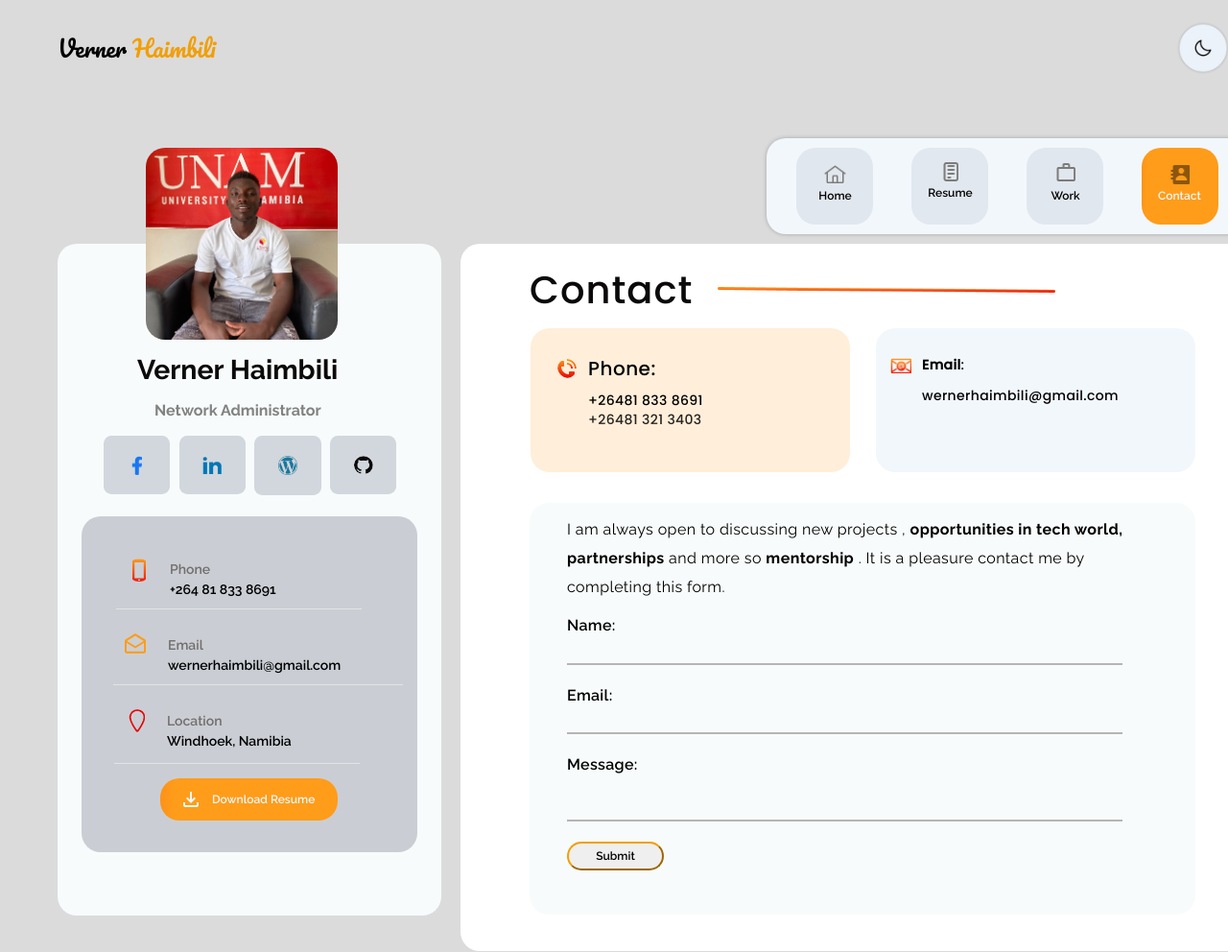
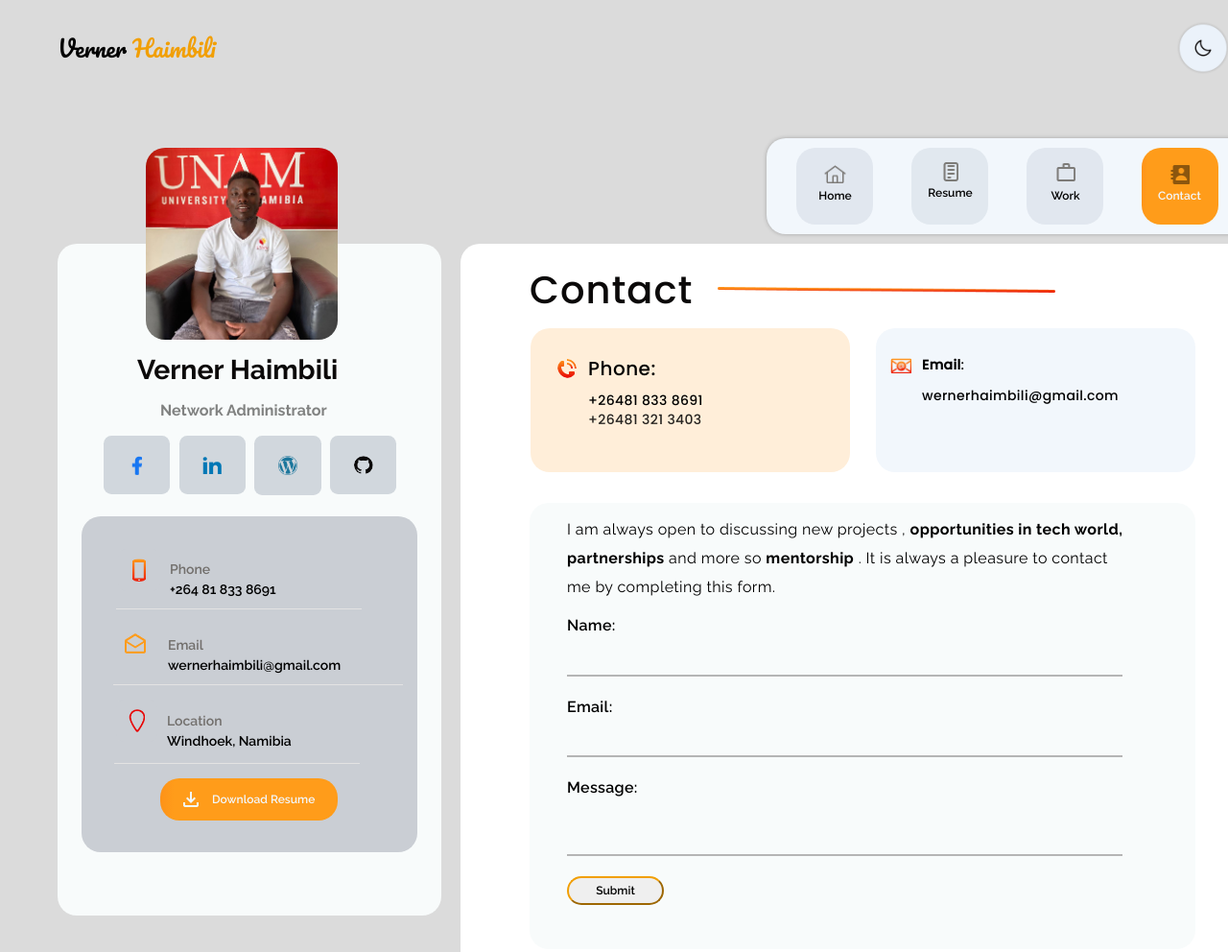
Before and after one commit to Verner-Haimbili/My-Resume, a plain HTML site: page contact-page.html in a window 1280 px wide. Shown: the top 992 px of the page at 96% size. Drawn offline with Linux system fonts and the light colour scheme.

Commit message:
Form input fields padding changed

```diff
--- a/contact-page.css
+++ b/contact-page.css
@@ -19,7 +19,6 @@ body {
     width: 134.50rem;
 }
 
-
 .contact-page-container {
     box-sizing: border-box;
     padding: 2.2rem 9.8rem 5rem 6rem;
@@ -31,7 +30,6 @@ body {
     flex-direction: column;
     box-shadow: 0 0.4rem 0.4rem rgba(0, 0, 0, 0.25);
     background-color: #dbdbdb;
-
 
     .header-section {
         margin: 0rem 0.2rem 6.6rem 0rem;
@@ -158,7 +156,7 @@ body {
             top: 25.4rem;
             overflow: hidden;
             font-size: 1.6rem;
-            margin-left: -23px;
+            margin-left: -17px;
             font-weight: 800;
             line-height: 2.5;
             color: rgba(10, 9, 8, 0.5);
@@ -224,7 +222,6 @@ body {
                 height: 1.9846rem;
                 object-fit: contain;
                 vertical-align: top;
-
             }
         }
     }
@@ -384,7 +381,6 @@ body {
                 height: 2.75rem;
                 position: relative;
                 flex-shrink: 0;
-
 
                 .email-2 {
                     width: 3.7rem;
@@ -731,7 +727,6 @@ body {
     white-space: nowrap;
 }
 
-
 .contact-main-section {
     align-items: center;
     background-color: #ffffff;
@@ -784,7 +779,6 @@ body {
         margin: 0rem 0rem 3.2rem 0.1rem;
         width: calc(100% - 0.1rem);
     }
-
 
     .phonenumber-style {
         text-decoration: none;
@@ -916,7 +910,6 @@ body {
         width: 28rem;
     }
 
-
     .contact-form {
         background-color: #f8fbfb;
         border-radius: 2rem;
@@ -969,7 +962,7 @@ body {
         resize: none;
         background-color: transparent;
         box-sizing: 0;
-        margin-top: -0.6rem;
+        margin-top: 0.60rem;
     }
 
     .submit-button {
--- a/contact-page.html
+++ b/contact-page.html
@@ -236,8 +236,8 @@
                                 <span class="contact-text-sub-4">and more so
                                 </span>
                                 <span class="contact-text-sub-5"><b>mentorship</b></span>
-                                <span class="contact-text-sub-6">. It is a
-                                    pleasure contact me by completing this form.</span>
+                                <span class="contact-text-sub-6">. It is always a
+                                    pleasure to contact me by completing this form.</span>
                             </p>
                             <div class="input-container">
                                 <div class="input-label">Name:</div>
--- a/resume-page.css
+++ b/resume-page.css
@@ -156,7 +156,7 @@ body {
       position: absolute;
       left: 12.4rem;
       top: 25.4rem;
-      margin-left: -23px;
+      margin-left: -17px;
       overflow: hidden;
       font-size: 1.6rem;
       font-weight: 800;
--- a/styles.css
+++ b/styles.css
@@ -17,7 +17,6 @@ input {
 
 .body {
   width: 134.8rem;
-  transition: all 0.3s;
 }
 
 .landing-page-container {
@@ -86,14 +85,12 @@ input {
   size: 100%;
 }
 
-
 .page-container {
   width: 100%;
   height: 81rem;
   display: flex;
   align-items: flex-end;
   flex-shrink: 0;
-
 
   .profile-section {
     margin-right: 2rem;
@@ -160,7 +157,7 @@ input {
     top: 25.4rem;
     overflow: hidden;
     font-size: 1.6rem;
-    margin-left: -23px;
+    margin-left: -17px;
     font-weight: 800;
     line-height: 2.5;
     color: rgba(10, 9, 8, 0.5);
@@ -270,7 +267,6 @@ input {
 
 
 .phone-group {
-
   box-sizing: border-box;
   padding: 0 0.2rem;
   width: 25.6rem;
@@ -532,7 +528,6 @@ input {
   background: none;
   border: none;
   padding: 0;
-
   cursor: pointer;
 }
 
@@ -731,7 +726,6 @@ input {
   white-space: nowrap;
 }
 
-
 .about-me-section {
   align-items: center;
   background-color: #ffffff;
@@ -772,14 +766,9 @@ input {
       vertical-align: top;
       width: 35.2rem;
       margin-left: 5px;
-
     }
-
   }
-
-
 }
-
 
 .portfolio-intro {
   color: #000000;
--- a/work-page.css
+++ b/work-page.css
@@ -158,7 +158,7 @@ body {
             top: 25.4rem;
             overflow: hidden;
             font-size: 1.6rem;
-            margin-left: -23px;
+            margin-left: -17px;
             font-weight: 800;
             line-height: 2.5;
             color: rgba(10, 9, 8, 0.5);
```
